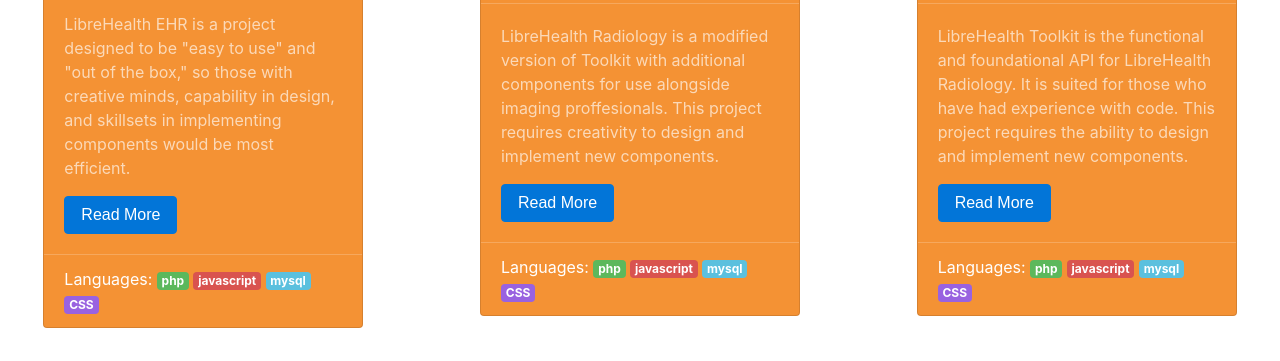
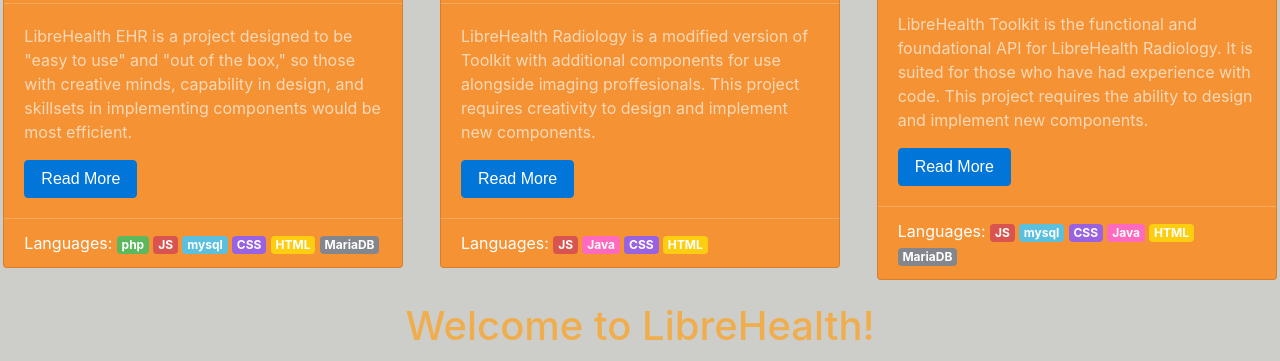
Before and after one commit to Jdew192837/jdew192837.github.io, a plain HTML site: page index.html in a window 1280 px wide. Shown: the part 439-800 px from the top of the page. Drawn offline with nearby package versions, Linux system fonts and the light colour scheme; a script that the page names is missing.

Commit message:
Added final revisions

```diff
--- a/index.html
+++ b/index.html
@@ -16,7 +16,7 @@
     <!-- Import filtering script -->
     <script src="main.js"></script>
   </head>
-  <body>
+  <body style="background-color:#CDCEC9">
     <div class="jumbotron jumbotron-fluid" align="center">
 
       <h1 class="container display-1">
@@ -29,14 +29,17 @@
       <div align="center">
         <span class="lead">Filter by:</span>
         <button type="button" class="btn btn-success btn-xs btn-tag">php</button>
-        <button type="button" class="btn btn-danger btn-xs btn-tag">javascript</button>
+        <button type="button" class="btn btn-danger btn-xs btn-tag">JS</button>
         <button type="button" class="btn btn-info btn-xs btn-tag">mysql</button>
         <button type="button" style="background-color: #9962e0; color: #ffffff;" class="btn btn-xs btn-tag">CSS</button>
+        <button type="button" style="background-color: #FF69BE; color: #ffffff;" class="btn btn-xs btn-tag">Java</button>
+        <button type="button" style="background-color: #FDCE0F; color: #ffffff;" class="btn btn-xs btn-tag">HTML</button>
+        <button type="button" style="background-color: #83868D; color: #ffffff;" class="btn btn-xs btn-tag">MariaDB</button>
       </div>
     </div>
     <br/>
     <div class="row">
-      <div id="librehealth-project-1" class="card offset-1 card-inverse librehealth-card" style="background-color:#f49234; width: 20rem; margin: auto;">
+      <div id="librehealth-project-1" class="card offset-1 card-inverse librehealth-card" style="background-color:#f49234; width:25rem; margin: auto;">
         <!--<img class="card-header text-center lead" src="" alt="LibreEHR">-->
         <div class="card-header">
           <h4>LibreHealth EHR</h4>
@@ -49,12 +52,14 @@
         <div class="card-footer">
           <span>Languages: </span>
           <span class="badge badge-success">php</span>
-          <span class="badge badge-danger">javascript</span>
+          <span class="badge badge-danger">JS</span>
           <span class="badge badge-info">mysql</span>
           <span style="background-color: #9962e0; color: #ffffff;" class="badge">CSS</span>
+          <span style="background-color: #FDCE0F; color: #ffffff;" class="badge">HTML</span>
+          <span style="background-color: #83868D; color: #ffffff;" class="badge">MariaDB</span>
         </div>
       </div>
-      <div id="librehealth-project-2" class="card offset-1 card-inverse librehealth-card" style="background-color:#f49234; width: 20rem; margin: auto">
+      <div id="librehealth-project-2" class="card offset-1 card-inverse librehealth-card" style="background-color:#f49234; width: 25rem; margin: auto">
         <!--<img class="card-header text-center lead" src="" alt="LibreEHR">-->
         <div class="card-header">
           <h4>LibreHealth Radiology</h4>
@@ -66,13 +71,13 @@
         </div>
         <div class="card-footer">
           <span>Languages: </span>
-          <span class="badge badge-success">php</span>
-          <span class="badge badge-danger">javascript</span>
-          <span class="badge badge-info">mysql</span>
+          <span class="badge badge-danger">JS</span>
+          <span style="background-color: #FF69BE; color: #ffffff;" class="badge">Java</span>
           <span style="background-color: #9962e0; color: #ffffff;" class="badge">CSS</span>
+          <span style="background-color: #FDCE0F; color: #ffffff;" class="badge">HTML</span>
         </div>
       </div>
-      <div id="librehealth-project-3" class="card offset-1 card-inverse librehealth-card" style="background-color:#f49234; width: 20rem; margin: auto">
+      <div id="librehealth-project-3" class="card offset-1 card-inverse librehealth-card" style="background-color:#f49234; width: 25rem; margin: auto">
         <!--<img class="card-header text-center lead" src="" alt="LibreEHR">-->
         <div class="card-header">
           <h4>LibreHealth Toolkit</h4>
@@ -84,13 +89,17 @@
         </div>
         <div class="card-footer">
           <span>Languages: </span>
-          <span class="badge badge-success">php</span>
-          <span class="badge badge-danger">javascript</span>
+          <span class="badge badge-danger">JS</span>
           <span class="badge badge-info">mysql</span>
           <span style="background-color: #9962e0; color: #ffffff;" class="badge">CSS</span>
+          <span style="background-color: #FF69BE; color: #ffffff;" class="badge">Java</span>
+          <span style="background-color: #FDCE0F; color: #ffffff;" class="badge">HTML</span>
+          <span style="background-color: #83868D; color: #ffffff;" class="badge">MariaDB</span>
         </div>
       </div>
     </div>
+    <br/>
+    <h1 class="text-warning" align="center">Welcome to LibreHealth!</h1>
     <!-- EHR Modal -->
     <div class="modal fade" id="EHRModal" tabindex="-1" role="dialog" aria-labelledby="EHRModal" aria-hidden="true">
       <div class="modal-dialog" role="document">
```
